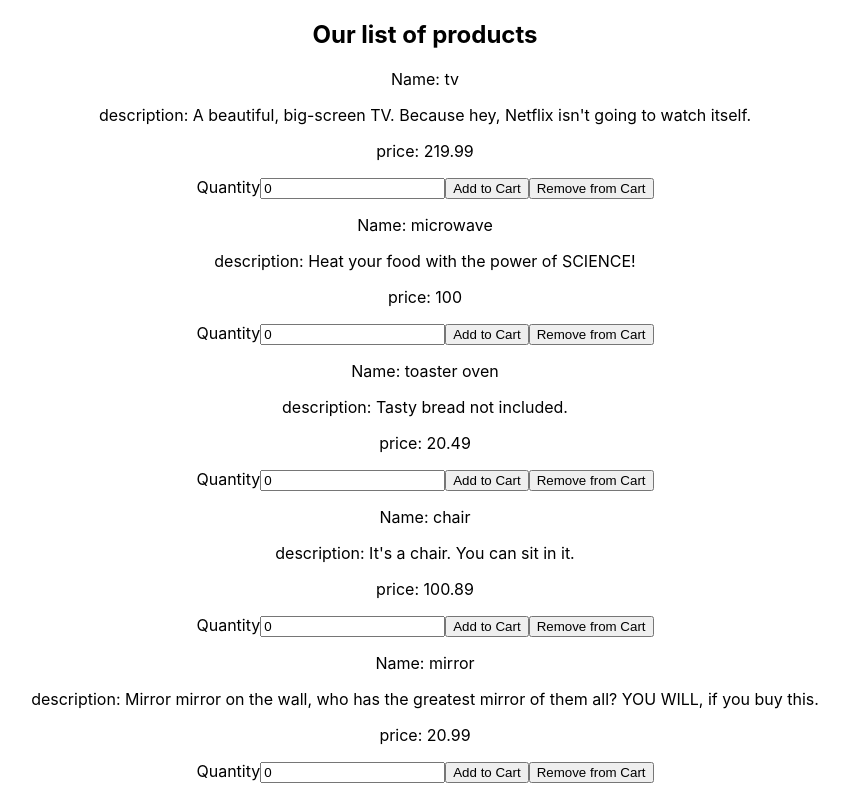
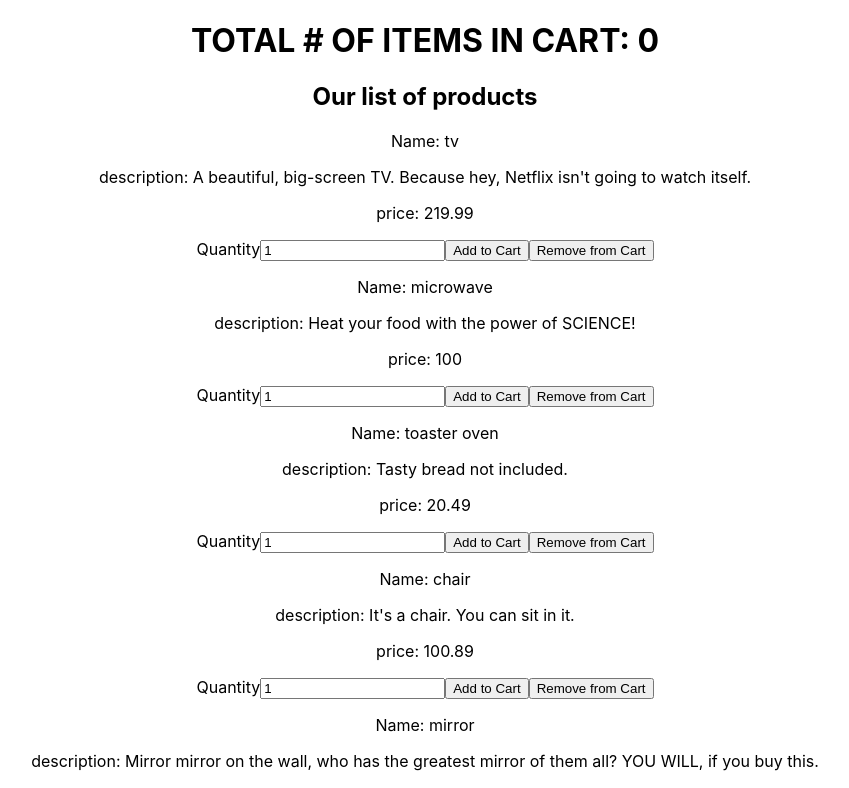
Before and after one commit to LouisGaravaglia/Shoply, a React (Create React App) app: page / in a window 1280 px wide. Shown: the top 788 px of the page, without its empty margins (215-1064 px from the left). Built offline with nearby package versions, Linux system fonts and the light colour scheme.

Commit message:
Added a countQuantity variable using a reducer to let the user know how many items they have in the cart

```diff
--- a/src/Item.js
+++ b/src/Item.js
@@ -2,10 +2,11 @@ import React, { useState } from "react";
 import {useSelector, useDispatch} from "react-redux";
 import './App.css';
 
-function Item({key, name, price, description, url, addToCart, removeFromCart}) {
-    const [quantity, setQuantity] = useState(0)
+function Item({idx, name, price, description, url, addToCart, removeFromCart}) {
+    const [quantity, setQuantity] = useState(1);
     const handleChange = (e) => {
         setQuantity(e.target.value)
+        console.log("hi");
     }
   return (
     <div className="Item">
@@ -13,16 +14,17 @@ function Item({key, name, price, description, url, addToCart, removeFromCart}) {
        <p>description: {description}</p>
        <p>price: {price}</p>
        <img src={url} alt=""/>
-       <label forHtml="quantity">Quantity</label>
+       <label htmlFor="quantity">Quantity</label>
        <input
            type="number"
+           min="1"
            id="quantity"
            name="quantity"
            value={quantity}
            onChange={handleChange}
        />
-       <button onClick={() => addToCart(key, quantity)}>Add to Cart</button>
-       <button onClick={() => removeFromCart(key, quantity)}>Remove from Cart</button>
+       <button onClick={() => addToCart(idx, quantity)}>Add to Cart</button>
+       <button onClick={() => removeFromCart(idx)}>Remove from Cart</button>
     </div>
   );
 }
--- a/src/ProductList.js
+++ b/src/ProductList.js
@@ -6,21 +6,29 @@ import './App.css';
 function ProductList() {
   const items = useSelector(store => store.products);
   const cart = useSelector(store => store.cart)
+//   [0, 1, 2, 3, 4].reduce(function(accumulator, currentValue, currentIndex, array) {
+//   return accumulator + currentValue
+// })
+  const cartQuantities = cart.map(i => i.quantity);
+  const cartCount = cartQuantities.reduce(function(accumulator, currentValue) {
+      return accumulator + currentValue
+  })
   const dispatch = useDispatch();
   const addToCart = (id, quantity) => {
       dispatch({type:"ADD_TO_CART", id, quantity});
       console.log(id);
       console.log("Cart after adding: ", cart);
   };
-  const removeFromCart = (id, quantity) => {
-      dispatch({type:"REMOVE_FROM_CART", id, quantity});
+  const removeFromCart = (id) => {
+      dispatch({type:"REMOVE_FROM_CART", id});
       console.log(id);
       console.log("Cart after removing: ", cart);
   };
   return (
     <div className="ProductList">
+        <h1>TOTAL # OF ITEMS IN CART: {cartCount}</h1>
         <h2>Our list of products</h2>
-        {Object.keys(items).map(key => <Item removeFromCart={removeFromCart}  addToCart={addToCart} key={key} name={items[key].name} price={items[key].price} description={items[key].description} url={items[key].url}/>)}
+        {Object.keys(items).map(key => <Item removeFromCart={removeFromCart} idx={key} addToCart={addToCart} key={key} name={items[key].name} price={items[key].price} description={items[key].description} url={items[key].url}/>)}
     </div>
   );
 }
--- a/src/rootReducer.js
+++ b/src/rootReducer.js
@@ -1,12 +1,13 @@
 import data from "./data.json";
-const INITIAL_STATE = {products: data.products, cart: []};
+const INITIAL_STATE = {products: data.products, cart: [{quantity:0}]};
 
 const rootReducer = (state=INITIAL_STATE, action) => {
     switch(action.type) {
         case "ADD_TO_CART":
-            return {...state, cart: [...state.cart, {...state.products[action.id], id : action.id, quantity : action.quantity}]};
+
+            return {...state, cart: [...state.cart, {...state.products[action.id], id : action.id, quantity : +action.quantity}]};
         case "REMOVE_FROM_CART":
-            console.log("rootReducer", state.cart[0].id);
+
             return {...state, cart: state.cart.filter(item => item.id !== action.id)}
         default:
             return state;
```
